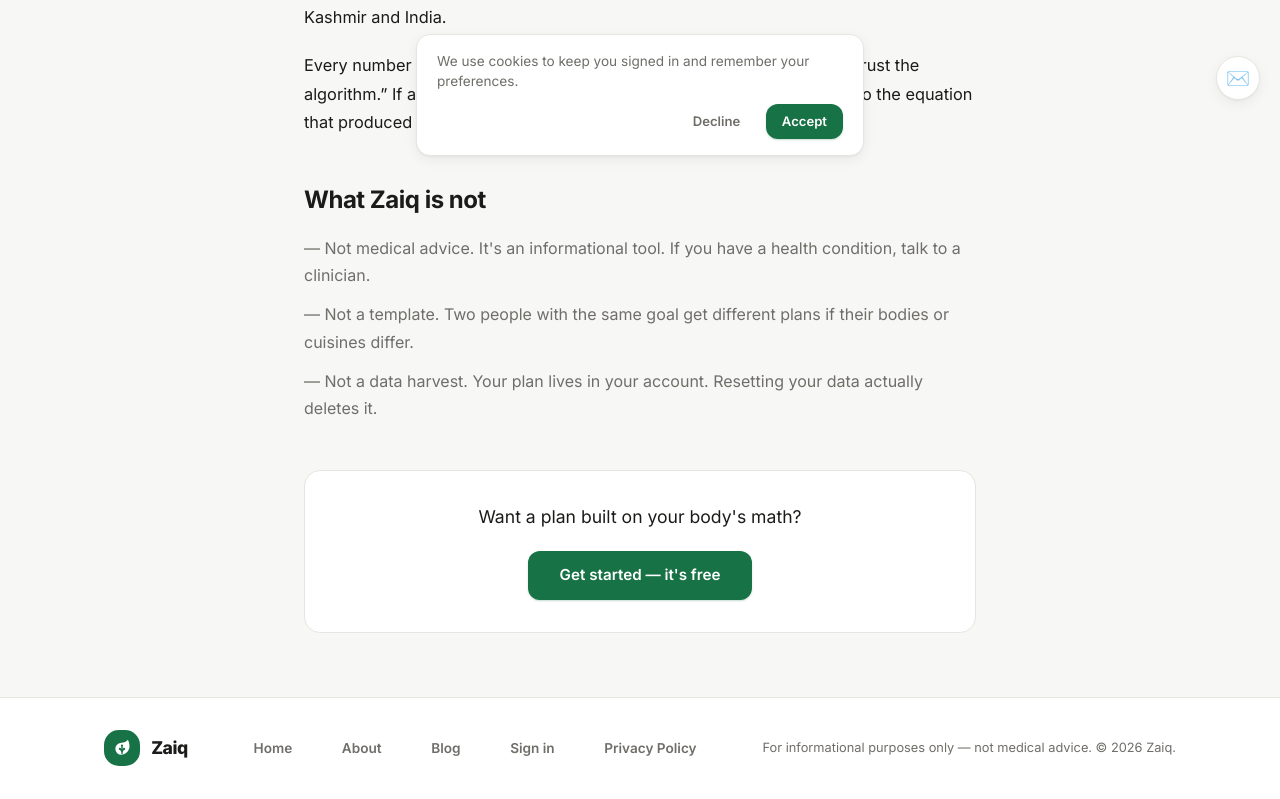
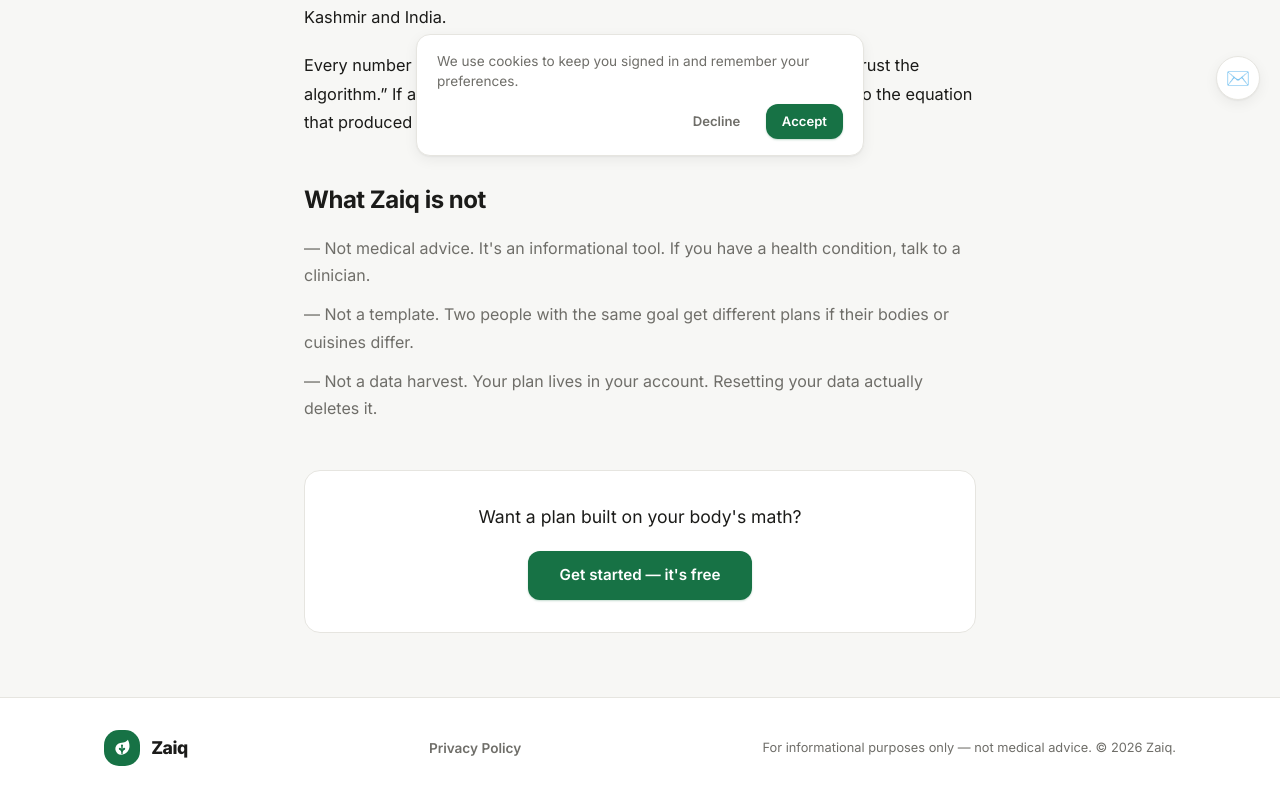
Before and after one commit to verstilearis-sketch/Diet-asisstant-App, a Next.js app: page /about in a window 1280 px wide. Shown: the part 628-1427 px from the top of the page. Built offline with nearby package versions, Linux system fonts and the light colour scheme.

Commit message:
Nav: move Home/About/Blog links to top nav, remove from footer

```diff
--- a/src/app/about/page.tsx
+++ b/src/app/about/page.tsx
@@ -103,10 +103,6 @@ export default function AboutPage() {
             Zaiq
           </Link>
           <nav style={{ display: 'flex', gap: '1.5rem', flexWrap: 'wrap' }} aria-label="Footer">
-            <Link href="/" className="nav-link" style={{ fontSize: '0.85rem' }}>Home</Link>
-            <Link href="/about" className="nav-link" style={{ fontSize: '0.85rem' }}>About</Link>
-            <Link href="/blog" className="nav-link" style={{ fontSize: '0.85rem' }}>Blog</Link>
-            <Link href="/auth" className="nav-link" style={{ fontSize: '0.85rem' }}>Sign in</Link>
             <Link href="/privacy" className="nav-link" style={{ fontSize: '0.85rem' }}>Privacy Policy</Link>
           </nav>
           <p style={{ color: 'var(--color-muted)', fontSize: '0.8rem', maxWidth: 480 }}>
--- a/src/app/blog/[slug]/page.tsx
+++ b/src/app/blog/[slug]/page.tsx
@@ -153,10 +153,6 @@ export default async function ArticlePage({ params }: { params: Promise<{ slug:
             Zaiq
           </Link>
           <nav style={{ display: 'flex', gap: '1.5rem', flexWrap: 'wrap' }} aria-label="Footer">
-            <Link href="/" className="nav-link" style={{ fontSize: '0.85rem' }}>Home</Link>
-            <Link href="/about" className="nav-link" style={{ fontSize: '0.85rem' }}>About</Link>
-            <Link href="/blog" className="nav-link" style={{ fontSize: '0.85rem' }}>Blog</Link>
-            <Link href="/auth" className="nav-link" style={{ fontSize: '0.85rem' }}>Sign in</Link>
             <Link href="/privacy" className="nav-link" style={{ fontSize: '0.85rem' }}>Privacy Policy</Link>
           </nav>
           <p style={{ color: 'var(--color-muted)', fontSize: '0.8rem', maxWidth: 480 }}>
--- a/src/app/blog/page.tsx
+++ b/src/app/blog/page.tsx
@@ -76,10 +76,6 @@ export default function BlogIndex() {
             Zaiq
           </Link>
           <nav style={{ display: 'flex', gap: '1.5rem', flexWrap: 'wrap' }} aria-label="Footer">
-            <Link href="/" className="nav-link" style={{ fontSize: '0.85rem' }}>Home</Link>
-            <Link href="/about" className="nav-link" style={{ fontSize: '0.85rem' }}>About</Link>
-            <Link href="/blog" className="nav-link" style={{ fontSize: '0.85rem' }}>Blog</Link>
-            <Link href="/auth" className="nav-link" style={{ fontSize: '0.85rem' }}>Sign in</Link>
             <Link href="/privacy" className="nav-link" style={{ fontSize: '0.85rem' }}>Privacy Policy</Link>
           </nav>
           <p style={{ color: 'var(--color-muted)', fontSize: '0.8rem', maxWidth: 480 }}>
--- a/src/app/page.tsx
+++ b/src/app/page.tsx
@@ -139,9 +139,9 @@ export default function LandingPage() {
             Zaiq
           </Link>
           <div className="nav-links">
-            <a href="#math" className="nav-link">The math</a>
-            <a href="#how-it-works" className="nav-link">How it works</a>
-            <a href="#faq" className="nav-link">FAQ</a>
+            <Link href="/" className="nav-link">Home</Link>
+            <Link href="/about" className="nav-link">About</Link>
+            <Link href="/blog" className="nav-link">Blog</Link>
           </div>
           <div style={{ display: 'flex', gap: '0.5rem', alignItems: 'center' }}>
             <Link href="/auth?mode=signin" className="btn-ghost nav-signin">Sign in</Link>
@@ -357,10 +357,6 @@ export default function LandingPage() {
             Zaiq
           </Link>
           <nav style={{ display: 'flex', gap: '1.5rem', flexWrap: 'wrap' }} aria-label="Footer">
-            <Link href="/" className="nav-link" style={{ fontSize: '0.85rem' }}>Home</Link>
-            <Link href="/about" className="nav-link" style={{ fontSize: '0.85rem' }}>About</Link>
-            <Link href="/blog" className="nav-link" style={{ fontSize: '0.85rem' }}>Blog</Link>
-            <Link href="/auth" className="nav-link" style={{ fontSize: '0.85rem' }}>Sign in</Link>
             <Link href="/privacy" className="nav-link" style={{ fontSize: '0.85rem' }}>Privacy Policy</Link>
           </nav>
           <p style={{ color: 'var(--color-muted)', fontSize: '0.8rem', maxWidth: 480 }}>
```
